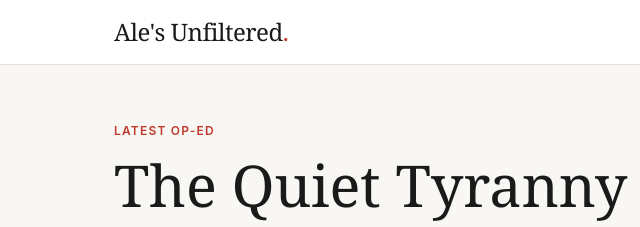
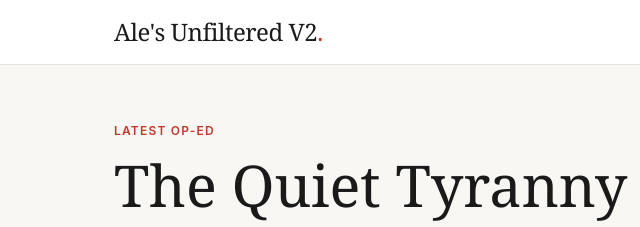
Before and after one commit to alezuzen/blog, a plain HTML site: page blog.html in a window 1280 px wide. Shown: the top 227 px of the page, 0-640 px from the left. Drawn offline with Linux system fonts and the light colour scheme.

Commit message:
Update blog.html

```diff
--- a/blog.html
+++ b/blog.html
@@ -414,7 +414,7 @@
 <!-- HEADER -->
 <header>
   <div class="header-inner">
-    <div class="logo">Ale's Unfiltered<span>.</span></div>
+    <div class="logo">Ale's Unfiltered V2<span>.</span></div>
     <nav id="nav">
       <button class="active" onclick="filterPosts('all', this)">All</button>
       <button onclick="filterPosts('life', this)">Life</button>
```
